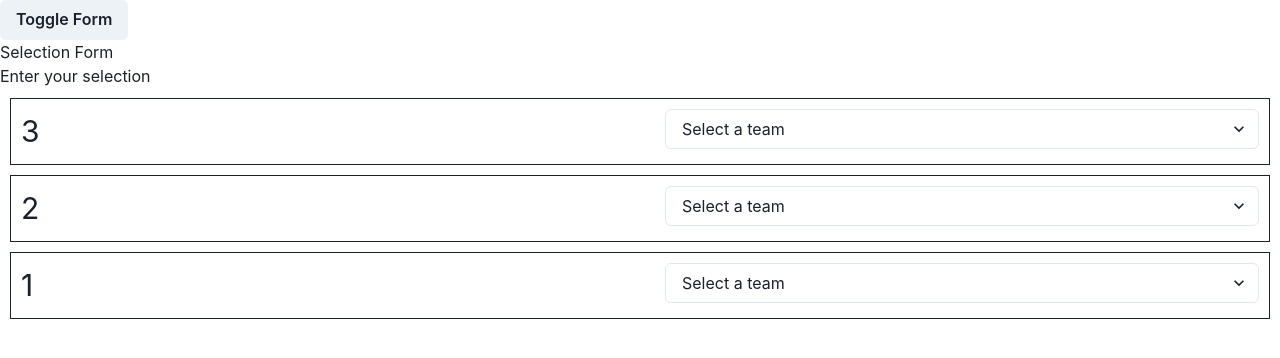
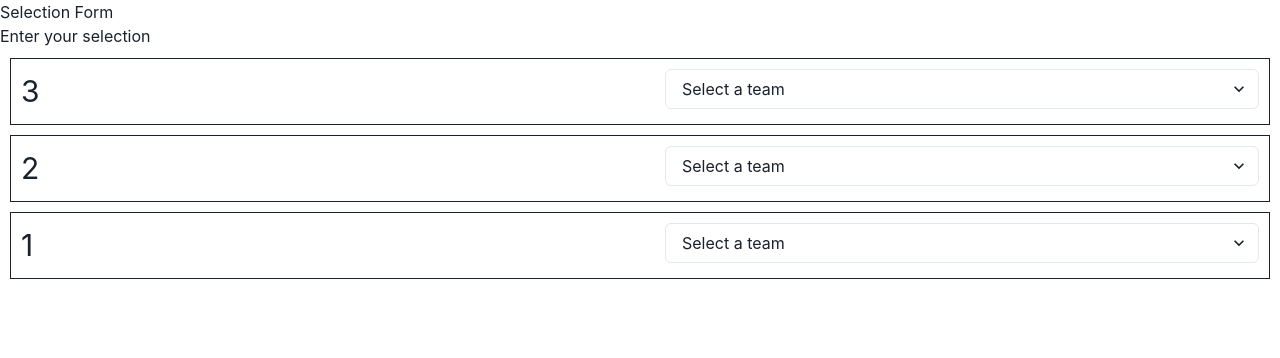
Before and after one commit to larshollingsed/larson-pool, a React (Create React App) app: page / in a window 1280 px wide. Shown: the top 358 px of the page. Built offline with nearby package versions, Linux system fonts and the light colour scheme.

Commit message:
update site name

```diff
--- a/public/index.html
+++ b/public/index.html
@@ -24,7 +24,7 @@
       work correctly both with client-side routing and a non-root public URL.
       Learn how to configure a non-root public URL by running `npm run build`.
     -->
-    <title>React App</title>
+    <title>Larson Football Pool 2023</title>
   </head>
   <body>
     <noscript>You need to enable JavaScript to run this app.</noscript>
--- a/src/components/Layout/Layout.js
+++ b/src/components/Layout/Layout.js
@@ -7,7 +7,7 @@ const Layout = () => {
   const [form, setForm] = React.useState(true);
   return (
     <div>
-      <Button onClick={() => setForm(!form)}>Toggle Form</Button>
+      {/* <Button onClick={() => setForm(!form)}>Toggle Form</Button> */}
       {form ? <SelectionForm /> : <Listings />}
     </div>
   );
```
